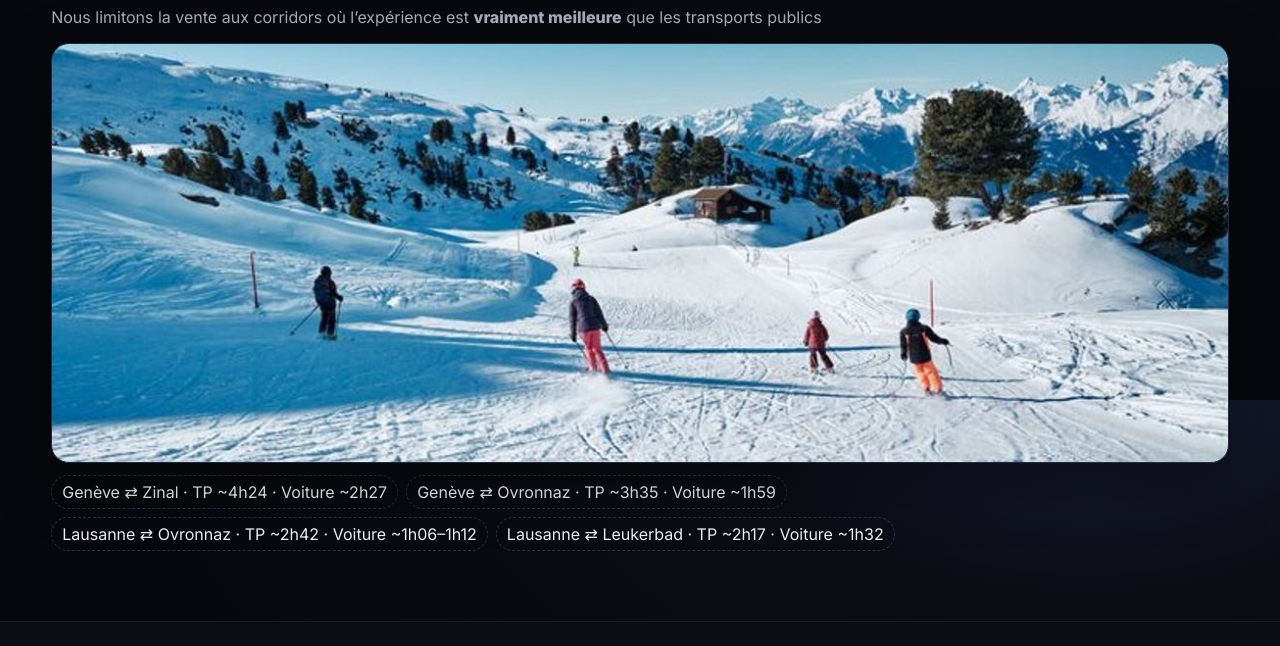
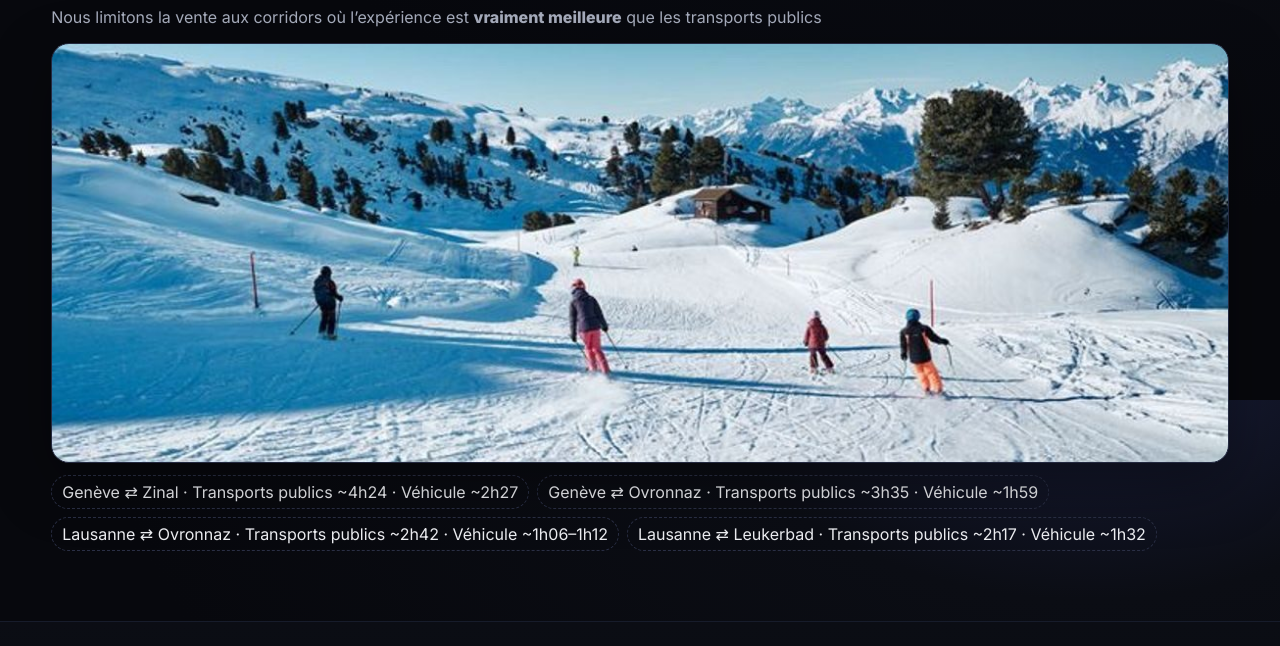
Before and after one commit to MobilityLabCH/PostBusMagic, a website: page index.html in a window 1280 px wide. Shown: the part 2000-2646 px from the top of the page. Drawn offline with Linux system fonts and the light colour scheme.

Commit message:
Update index.html

```diff
--- a/index.html
+++ b/index.html
@@ -166,7 +166,7 @@ footer{padding:40px 0;border-top:1px solid #171C2B;background:linear-gradient(18
   <div class="container hero-wrap">
     <div>
       <h1>Navettes directes vers les pistes</h1>
-      <p class="sub">Un service <b>complémentaire aux transports publics</b> — uniquement sur les axes où la <b>voiture est nettement moins contraignante</b> (temps, correspondances, marche). Bus CarPostal <b>Iveco midi</b> 40 places, configuration <b>2+2</b>.</p>
+      <p class="sub">Un service <b>complémentaire aux transports publics</b> — uniquement sur les axes où la <b>voiture est nettement moins contraignante</b> (temps, correspondances, marche). Autocar confort 40 places <b>2+2</b>.</p>
       <div style="display:flex;gap:10px;flex-wrap:wrap;margin-top:12px">
         <a class="btn brand" href="#reserve">Réserver maintenant</a>
         <a class="btn ghost" href="#why">Voir pourquoi</a>
@@ -324,10 +324,10 @@ footer{padding:40px 0;border-top:1px solid #171C2B;background:linear-gradient(18
     <p class="sub">Nous limitons la vente aux corridors où l’expérience est <b>vraiment meilleure</b> que les transports publics</p>
     <div id="map" class="card card-lg" role="img" aria-label="Carte des liaisons"></div>
     <div class="chips" style="margin-top:12px">
-      <span class="chip">Genève ⇄ Zinal · TP ~4h24 · Voiture ~2h27</span>
-      <span class="chip">Genève ⇄ Ovronnaz · TP ~3h35 · Voiture ~1h59</span>
-      <span class="chip">Lausanne ⇄ Ovronnaz · TP ~2h42 · Voiture ~1h06–1h12</span>
-      <span class="chip">Lausanne ⇄ Leukerbad · TP ~2h17 · Voiture ~1h32</span>
+      <span class="chip">Genève ⇄ Zinal · Transports publics ~4h24 · Véhicule ~2h27</span>
+      <span class="chip">Genève ⇄ Ovronnaz · Transports publics  ~3h35 · Véhicule ~1h59</span>
+      <span class="chip">Lausanne ⇄ Ovronnaz · Transports publics  ~2h42 · Véhicule ~1h06–1h12</span>
+      <span class="chip">Lausanne ⇄ Leukerbad · Transports publics  ~2h17 · Véhicule ~1h32</span>
     </div>
   </div>
 </section>
@@ -363,11 +363,11 @@ document.querySelectorAll('.reveal').forEach(el=>obs.observe(el));
 
 /* ========= ÉLIGIBILITÉ – chiffres réels (complément TP) ========= */
 const ELIGIBILITY={
-  "Genève ⇄ Zinal": {eligible:true, reason:"TP ~4h24 (plusieurs changements) · voiture ~2h27 (gain ~2h)."},
-  "Genève ⇄ Ovronnaz": {eligible:true, reason:"TP ~3h35 · voiture ~1h59 (gain ~1h35)."},
-  "Lausanne ⇄ Ovronnaz": {eligible:true, reason:"TP ~2h42 via Riddes/Leytron · voiture 1h06–1h12 (gain ~1h30)."},
-  "Lausanne ⇄ Leukerbad": {eligible:true, reason:"TP ~2h17 (train + bus) · voiture ~1h32 (gain ~45 min)."},
-  "Lausanne ⇄ Crans-Montana": {eligible:false, reason:"Écart faible : TP ~1h40–1h45 vs voiture ~1h27–1h30."}
+  "Genève ⇄ Zinal": {eligible:true, reason:"Transports publics ~4h24 (plusieurs changements) · véhicule ~2h27 (gain ~2h)."},
+  "Genève ⇄ Ovronnaz": {eligible:true, reason:"Transports publics ~3h35 · véhicule ~1h59 (gain ~1h35)."},
+  "Lausanne ⇄ Ovronnaz": {eligible:true, reason:"Transports publics ~2h42 via Riddes/Leytron · véhicule 1h06–1h12 (gain ~1h30)."},
+  "Lausanne ⇄ Leukerbad": {eligible:true, reason:"Transports publics ~2h17 (train + bus) · véhicule ~1h32 (gain ~45 min)."},
+  "Lausanne ⇄ Crans-Montana": {eligible:false, reason:"Écart faible : Transports publics ~1h40–1h45 vs véhicule ~1h27–1h30."}
 };
 
 /* ========= Simplified pricing rules =========
@@ -405,7 +405,7 @@ function showOptions(){
 
   // éligibilité
   const key=`${from} ⇄ ${to}`;
-  const meta=ELIGIBILITY[key] || {eligible:false, reason:"Axe bien desservi par les TP — on recommande les transports publics."};
+  const meta=ELIGIBILITY[key] || {eligible:false, reason:"Axe bien desservi par les transports publics — on recommande les transports publics."};
   document.getElementById('r-route').textContent = `${from} → ${to}`;
   const dep=[ "06:30","07:00","07:30" ][Math.floor(Math.random()*3)];
   const ret=[ "16:15","16:45","17:15" ][Math.floor(Math.random()*3)];
```
